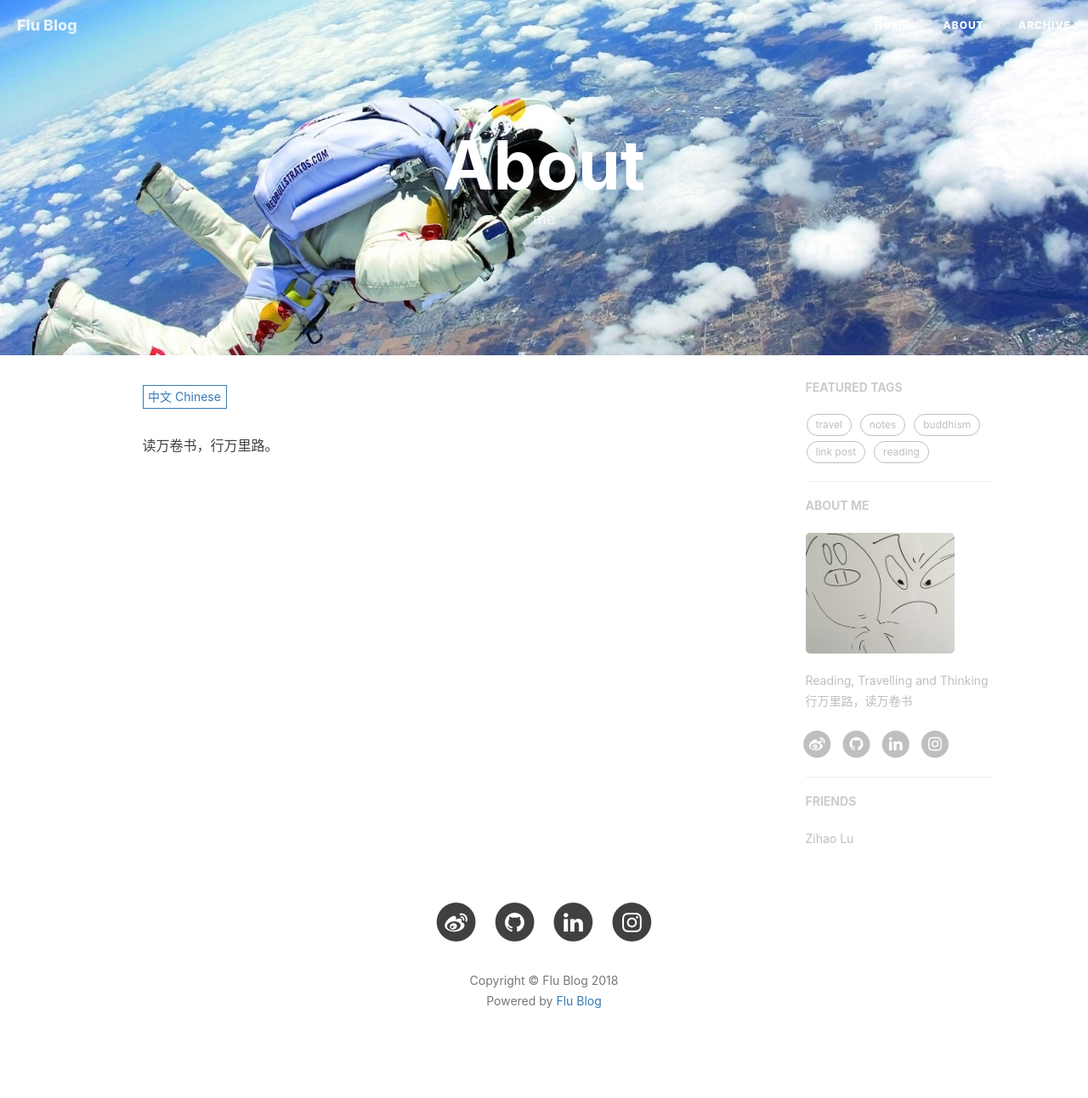
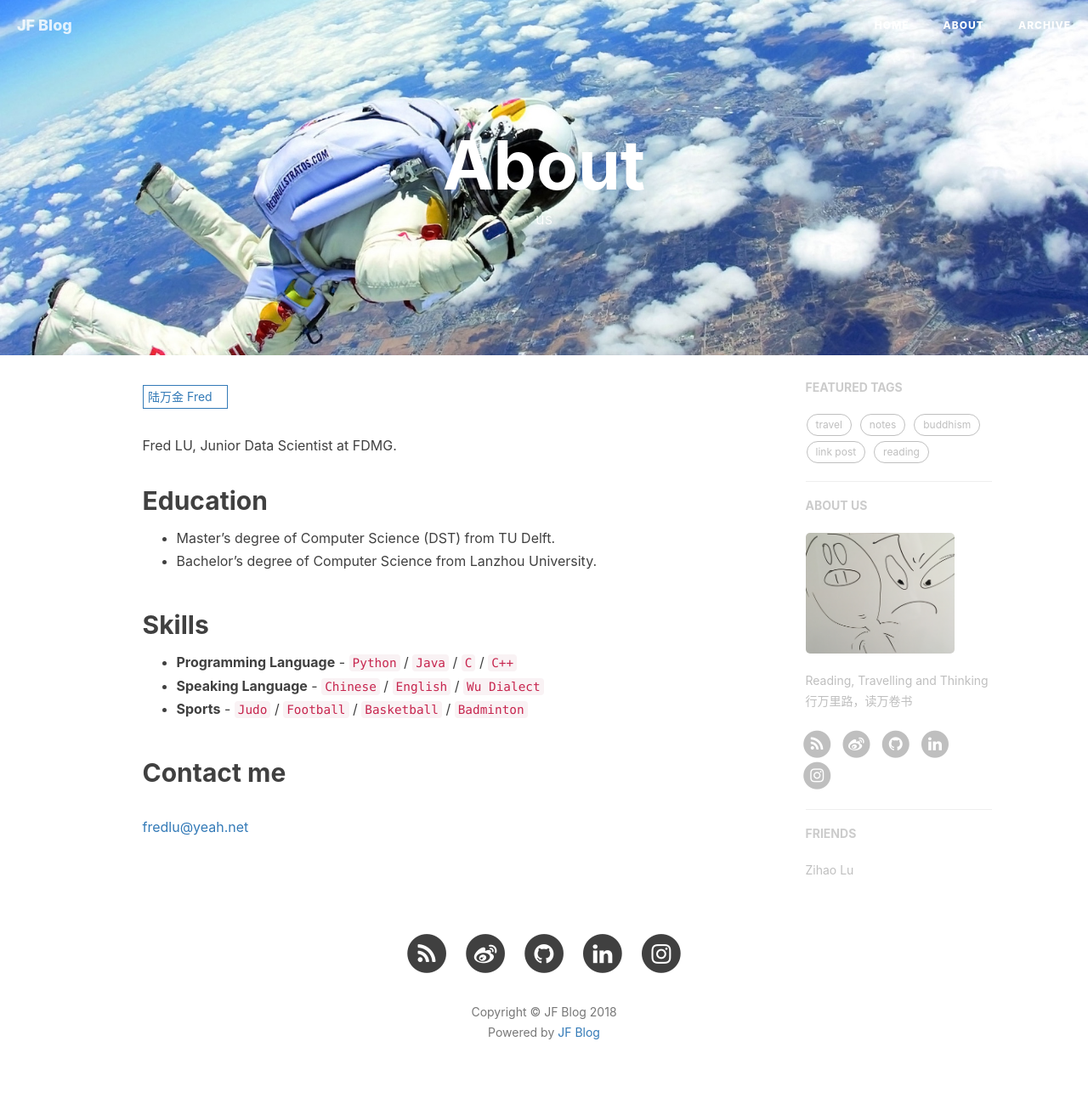
Before and after one commit to dutchflu/dutchflu.github.io, a Jekyll site: the page built from about.html, in a window 1280 px wide. Shown: the whole page at 85% size. Built offline with Jekyll 4.4.1, drawn with Linux system fonts in a browser that asks for light colours; nearby versions of some CDN libraries; comment, search, counter and statistics services are not loaded; before the commit the page ends 1255 px from its top, so only the background shows below that.

Commit message:
change to us

```diff
--- a/_config.yml
+++ b/_config.yml
@@ -1,6 +1,6 @@
 # Site settings
-title: Flu Blog
-SEOTitle: 荷兰流感的博客 | Flu Blog
+title: JF Blog
+SEOTitle: Jenny & Fred 的博客 | JF Blog
 header-img: img/home_bg_sun.jpeg
 email: huxpro@gmail.com
 description: "Reading, Travelling and Thinking"
@@ -12,7 +12,7 @@
 future: true
 
 # SNS settings
-RSS: false
+RSS: true
 weibo_username:     516326782
 # zhihu_username:     huxpro
 github_username:    fredericklu
--- a/_includes/about/en.md
+++ b/_includes/about/en.md
@@ -1,16 +1,3 @@
-Fred LU, junior Data Scientist at FDMG.
-
-## Education
-
-- Master's degree of Computer Science (DST) from TU Delft.
-- Bachelor's degree of Computer Science from Lanzhou University.
-
-## Skills
-
-- **Programming Language** - `Python` / `Java` / `C` / `C++`
-- **Speaking Language** - `Chinese` / `English` / `Wu Dialect`
-- **Sports** - `Judo` / `Football` / `Basketball` / `Badminton`
-
-## Contact me
-
-[fredlu@yeah.net](mailto:fredlu@yeah.net)
+> About Jenny
+>
+> To be added.
--- a/_includes/about/zh.md
+++ b/_includes/about/zh.md
@@ -1 +1,16 @@
-读万卷书，行万里路。
+Fred LU, Junior Data Scientist at FDMG.
+
+## Education
+
+- Master's degree of Computer Science (DST) from TU Delft.
+- Bachelor's degree of Computer Science from Lanzhou University.
+
+## Skills
+
+- **Programming Language** - `Python` / `Java` / `C` / `C++`
+- **Speaking Language** - `Chinese` / `English` / `Wu Dialect`
+- **Sports** - `Judo` / `Football` / `Basketball` / `Badminton`
+
+## Contact me
+
+[fredlu@yeah.net](mailto:fredlu@yeah.net)
--- a/_includes/footer.html
+++ b/_includes/footer.html
@@ -9,7 +9,7 @@
                 <p class="copyright text-muted">
                     Copyright &copy; {{ site.title }} {{ site.time | date: '%Y' }}
                     <br>
-                    Powered by <a href="https://github.com/dutchflu/dutchflu.github.io">Flu Blog</a>
+                    Powered by <a href="https://github.com/dutchflu/dutchflu.github.io">JF Blog</a>
                     <!-- <iframe
                         style="margin-left: 2px; margin-bottom:-5px;"
                         frameborder="0" scrolling="0" width="100px" height="20px"
--- a/_includes/short-about.html
+++ b/_includes/short-about.html
@@ -1,6 +1,6 @@
 <section class="visible-md visible-lg">
   <hr>
-  <h5><a href="{{'/about/' | prepend: site.baseurl }}">ABOUT ME</a></h5>
+  <h5><a href="{{'/about/' | prepend: site.baseurl }}">ABOUT US</a></h5>
   <div class="short-about">
     {% if site.sidebar-avatar %}
     <img src="{{site.sidebar-avatar}}" />
--- a/about.html
+++ b/about.html
@@ -1,15 +1,15 @@
 ---
 layout: page
 title: "About"
-description: "me"
+description: "us"
 header-img: "img/about-bg-sky.jpg"
 multilingual: true
 ---
 
 <!-- Language Selector -->
 <select class="sel-lang" onchange= "onLanChange(this.options[this.options.selectedIndex].value)">
-    <option value="0" selected> 中文 Chinese</option>
-    <option value="1" > 英文 English  </option>
+    <option value="0" selected> 陆万金 Fred</option>
+    <option value="1" > 李一方 Jenny  </option>
 </select>
 
 
```
